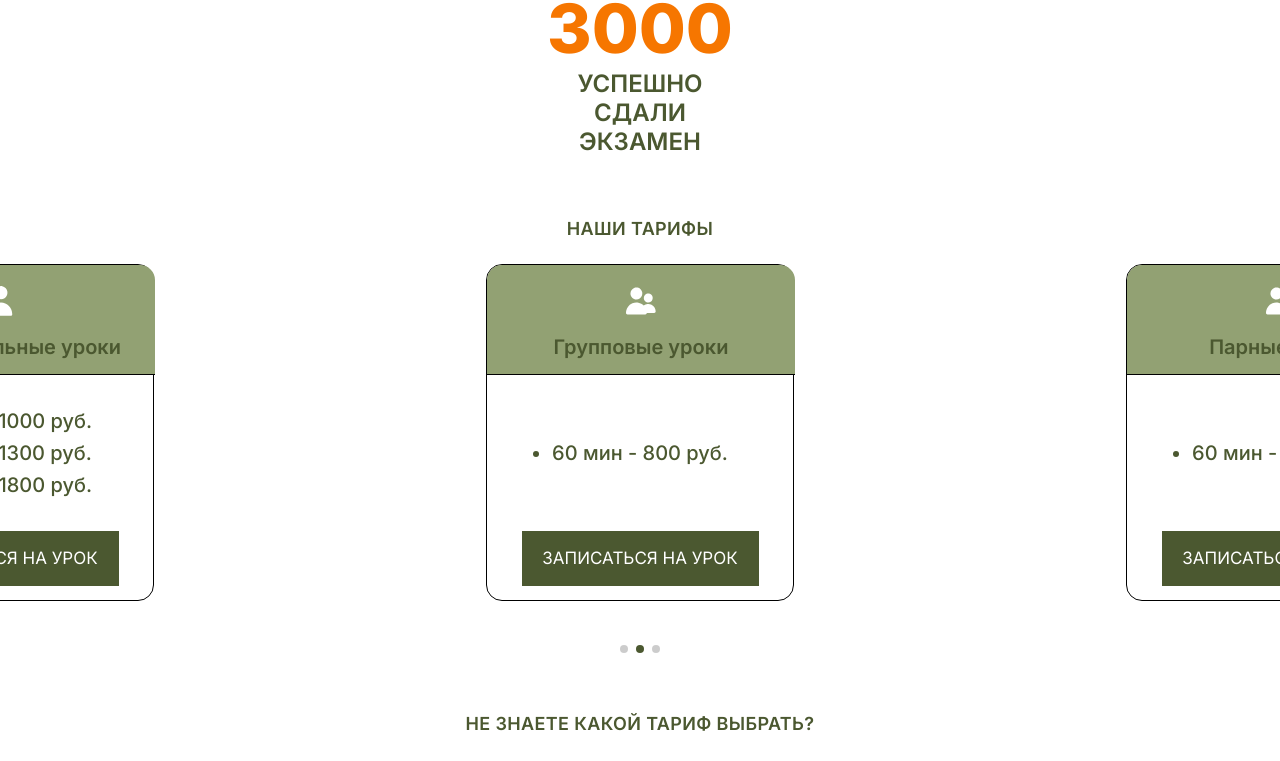
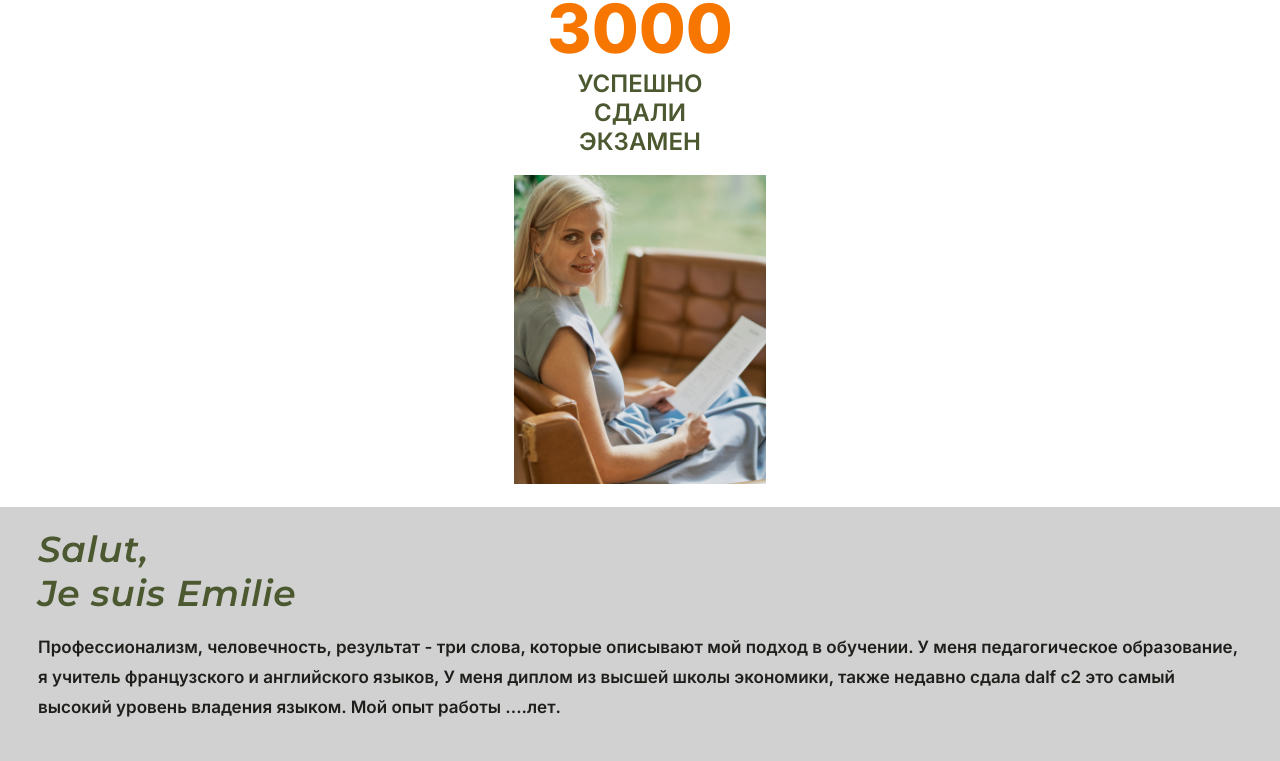
Before and after one commit to socialcolor/fwe, a React (Create React App) app in the folder project/: page / in a window 1280 px wide. Shown: the part 2322-3083 px from the top of the page. Built offline with nearby package versions, Linux system fonts and the light colour scheme.

Commit message:
create section AboutMe

```diff
--- /dev/null
+++ b/project/src/components/about-me/index.tsx
@@ -0,0 +1,14 @@
+import * as S from './style';
+
+export default function AboutMe(): JSX.Element {
+    return (
+        <S.About>
+            <S.Img src={'./img/emillie.jpg'} alt={'Эмилия'} width={268} height={328} />
+            <S.Description>
+                <S.Title as={'h3'}>Salut, <br />Je suis Emilie</S.Title>
+                <S.Text>Профессионализм, человечность, результат - три слова, которые описывают мой подход в обучении. У меня педагогическое образование, я учитель французского и английского языков, У меня диплом из высшей школы экономики, также недавно сдала dalf c2 это самый высокий уровень владения языком. Мой опыт работы ....лет.</S.Text>
+                <S.Text> Я люблю организовывать вокруг себя людей, Для меня главное создать комфортную и безопасную атмосферу в группе, дать безоценочную обратную связь, а также оцениваю работу, а не личность человека. Мы много смеемся на уроках и становимся почти друзьями. Для меня важно, чтобы человек видел свой результат и радовался. </S.Text>
+            </S.Description>
+        </S.About>
+    );
+}
--- /dev/null
+++ b/project/src/components/about-me/style.ts
@@ -0,0 +1,46 @@
+import styled from 'styled-components';
+import { Title as T } from '../title/style';
+
+export const About = styled.section`
+    width: 100%;
+    height: auto;
+`
+export const Img = styled.img`
+    display: block;
+    width: 268px;
+    height: 328px;
+    margin: auto;
+    padding-top: 19px;
+    object-fit: contain;
+`
+
+export const Description = styled.div`
+    padding: 20px 38px 29px 38px;
+    margin-top: 23px;
+    background-color: ${props => props.theme.colors.grey};
+`
+
+export const Title = styled(T)`
+    margin: 0;
+    color: ${props => props.theme.colors.khaki};
+    font-family: 'Montserrat', sans-serif;
+    font-size: 36px;
+    font-style: italic;
+    font-weight: 600;
+    line-height: normal;
+    text-transform: initial;
+    text-align: left;
+`
+export const Text = styled.p`
+    margin-bottom: 33px;
+    color: ${[props => props.theme.colors.blackText]};
+    font-family: 'Inter', sans-serif;
+    font-size: 17px;
+    font-style: normal;
+    font-weight: 600;
+    line-height: 30px;
+
+    &:last-child {
+        margin-bottom: 0;
+    }
+`
--- a/project/src/components/footer/footer.tsx
+++ b/project/src/components/footer/footer.tsx
@@ -18,7 +18,6 @@ export default function Footer(): JSX.Element {
                     <S.Text>ИП Тарханян Г.Ш.</S.Text>
                     <S.Text>ОГРНИП 322774600762101</S.Text>
                     <S.Text>ИНН 772084229151</S.Text>
-                    <S.Text>Юридический адрес: гор. Москва, Шоссе Энтузиастов 100к1</S.Text>
                 </S.Contacts>
             </S.Wrapper>
             <Copyright />
--- a/project/src/components/offer/styled.ts
+++ b/project/src/components/offer/styled.ts
@@ -81,7 +81,7 @@ export const MoreButton = styled.button<{ $show: number }>`
 `
 export const Achievements = styled.ul`
     margin: auto;
-    padding: 39px 0 23px 0;
+    padding: 39px 0 0 0;
     background-color: ${props => props.theme.colors.white};
     list-style-type: none;
     font-family: ${props => props.theme.fonts.title};
@@ -90,6 +90,9 @@ export const AchievementsItem = styled.li`
     display: block;
     margin-bottom: 15px;
 
+    &:last-child {
+        margin-bottom: 0;
+    }
 `
 export const AchievementsNumber = styled.p`
     margin: 0;
--- a/project/src/interfaces/styled.ts
+++ b/project/src/interfaces/styled.ts
@@ -13,6 +13,7 @@ export interface IBaseTheme {
         yellow: string,
         yellowLight: string,
         black: string,
+        blackText: string,
         grey: string,
         greyDark: string,
         greyLight: string,
--- a/project/src/pages/main-screen/main-sceen.tsx
+++ b/project/src/pages/main-screen/main-sceen.tsx
@@ -6,6 +6,7 @@ import Prices from '../../components/price/prices';
 import Callback from '../../components/callback/callback';
 import Compare from '../../components/compare/compare';
 import Offer from '../../components/offer/offer';
+import AboutMe from '../../components/about-me';
 
 export default function MainScreen(): JSX.Element {
     useEffect(() => {
@@ -17,6 +18,7 @@ export default function MainScreen(): JSX.Element {
             <Header />
             <Main>
                 <Offer />
+                <AboutMe />
                 <Prices />
                 <Compare />
                 <Callback />
--- a/project/src/styles/theme.ts
+++ b/project/src/styles/theme.ts
@@ -15,6 +15,7 @@ export const baseTheme: IBaseTheme = {
         yellow: '#ECB072',
         yellowLight: '#E08B3C',
         black: '#000000',
+        blackText: '#1E1F1B',
         grey: '#D1D1D1',
         greyDark: '#9F9F9F',
         greyLight: '#D9D9D9',
```
Also changed, not shown: project/public/img/emillie.jpg, 1 other file (tests, documents, lock files or other folders).
